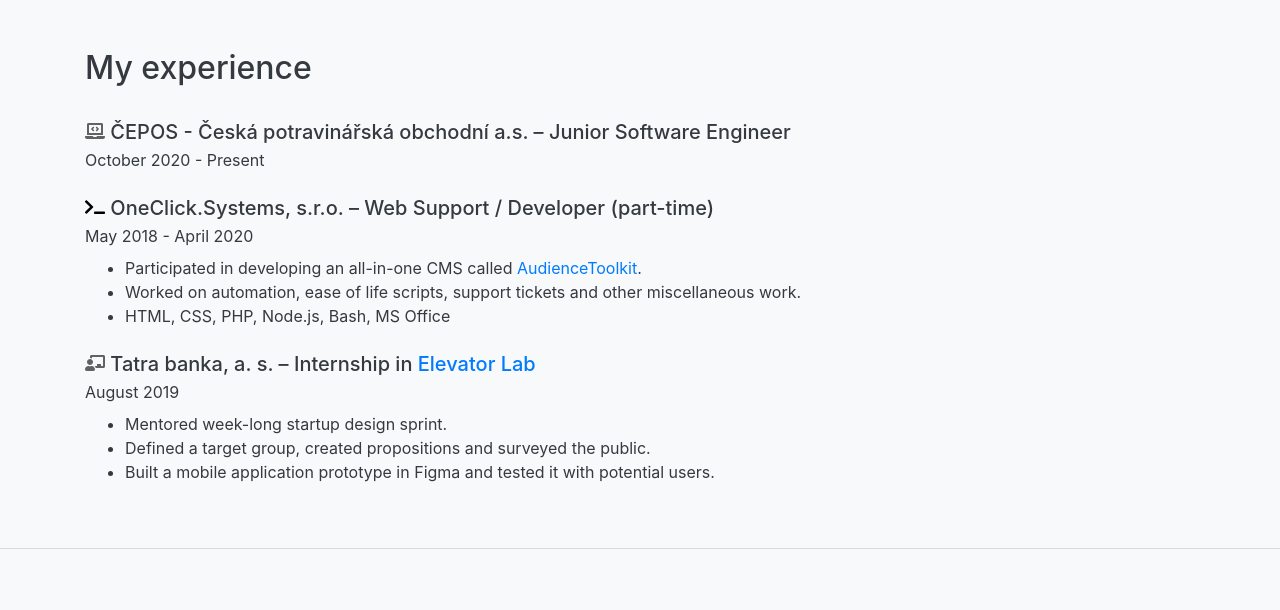
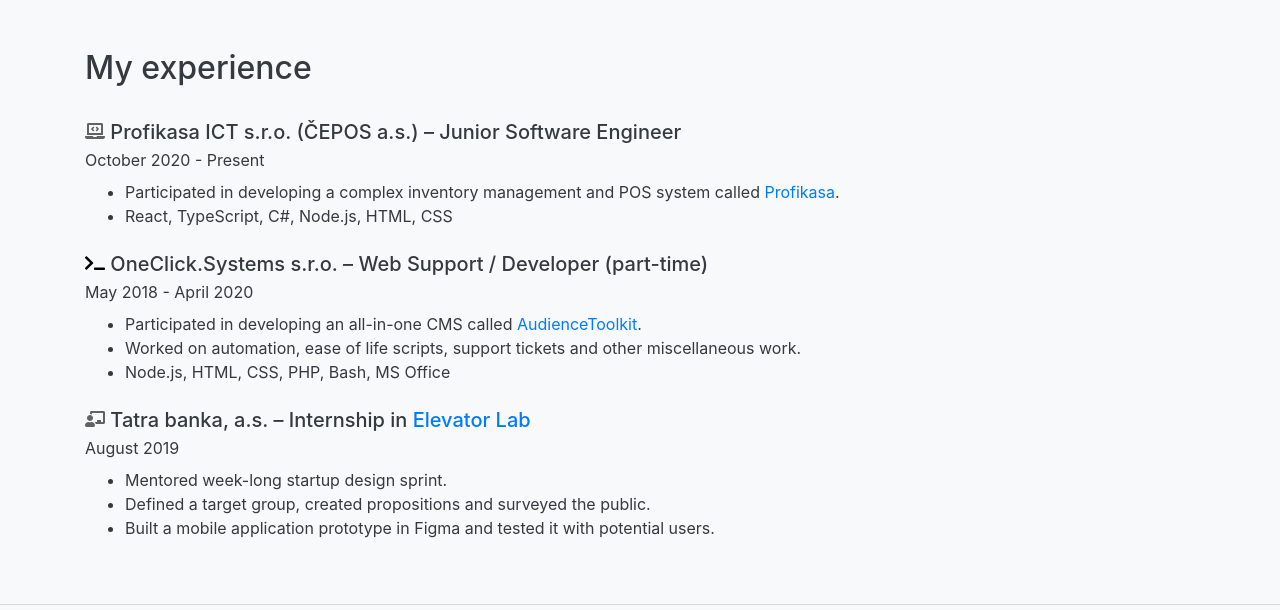
Before and after one commit to DanielBreiner/danielbreiner.github.io, a plain HTML site: page index.html in a window 1280 px wide. Shown: the part 1180-1790 px from the top of the page. Drawn offline with Linux system fonts and the light colour scheme.

Commit message:
Experience: Added and changed info

```diff
--- a/index.html
+++ b/index.html
@@ -165,26 +165,29 @@
         <div class="container py-5">
             <h2 class="mb-4 pb-2">My experience</h2>
             <div class="my-4">
-                <h5 class="mb-1"><img src="src/img/icons/pccode.svg" class="icon" alt="Computer"> ČEPOS - Česká
-                    potravinářská obchodní a.s. – Junior Software Engineer</h5>
+                <h5 class="mb-1"><img src="src/img/icons/pccode.svg" class="icon" alt="Computer"> Profikasa ICT s.r.o.
+                    (ČEPOS a.s.) – Junior Software Engineer</h5>
                 <p class="mb-2">October 2020 - Present</p>
                 <ul>
+                    <li>Participated in developing a complex inventory management and POS system called <a
+                            href="https://profikasa.cz/" rel="noopener noreferrer" target="_blank">Profikasa</a>.</li>
+                    <li>React, TypeScript, C#, Node.js, HTML, CSS</li>
                 </ul>
             </div>
             <div class="my-4">
-                <h5 class="mb-1"><img src="src/img/icons/terminal.svg" class="icon" alt="Terminal"> OneClick.Systems,
+                <h5 class="mb-1"><img src="src/img/icons/terminal.svg" class="icon" alt="Terminal"> OneClick.Systems
                     s.r.o. – Web Support / Developer (part-time)</h5>
                 <p class="mb-2">May 2018 - April 2020</p>
                 <ul>
                     <li>Participated in developing an all-in-one CMS called <a href="https://www.atk.digital/"
                             rel="noopener noreferrer" target="_blank">AudienceToolkit</a>.</li>
                     <li>Worked on automation, ease of life scripts, support tickets and other miscellaneous work.</li>
-                    <li>HTML, CSS, PHP, Node.js, Bash, MS Office</li>
+                    <li>Node.js, HTML, CSS, PHP, Bash, MS Office</li>
                 </ul>
             </div>
             <div>
-                <h5 class="mb-1"><img src="src/img/icons/personboard.svg" class="icon" alt="Computer"> Tatra banka, a.
-                    s. – Internship in <a href="https://www.tatrabanka.sk/en/elevator-lab/" rel="noopener noreferrer"
+                <h5 class="mb-1"><img src="src/img/icons/personboard.svg" class="icon" alt="Computer"> Tatra banka, a.s.
+                    – Internship in <a href="https://www.tatrabanka.sk/en/elevator-lab/" rel="noopener noreferrer"
                         target="_blank">Elevator Lab</a>
                 </h5>
                 <p class="mb-2">August 2019</p>
```
